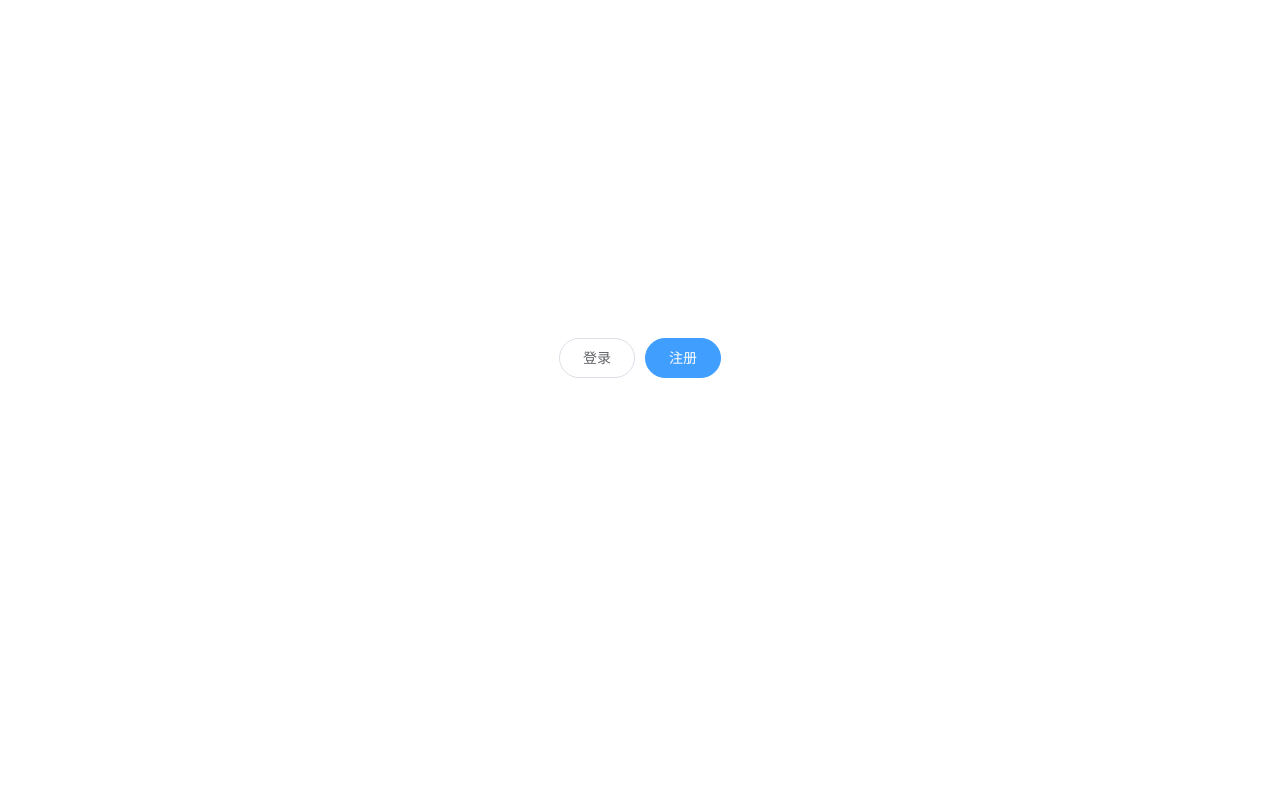
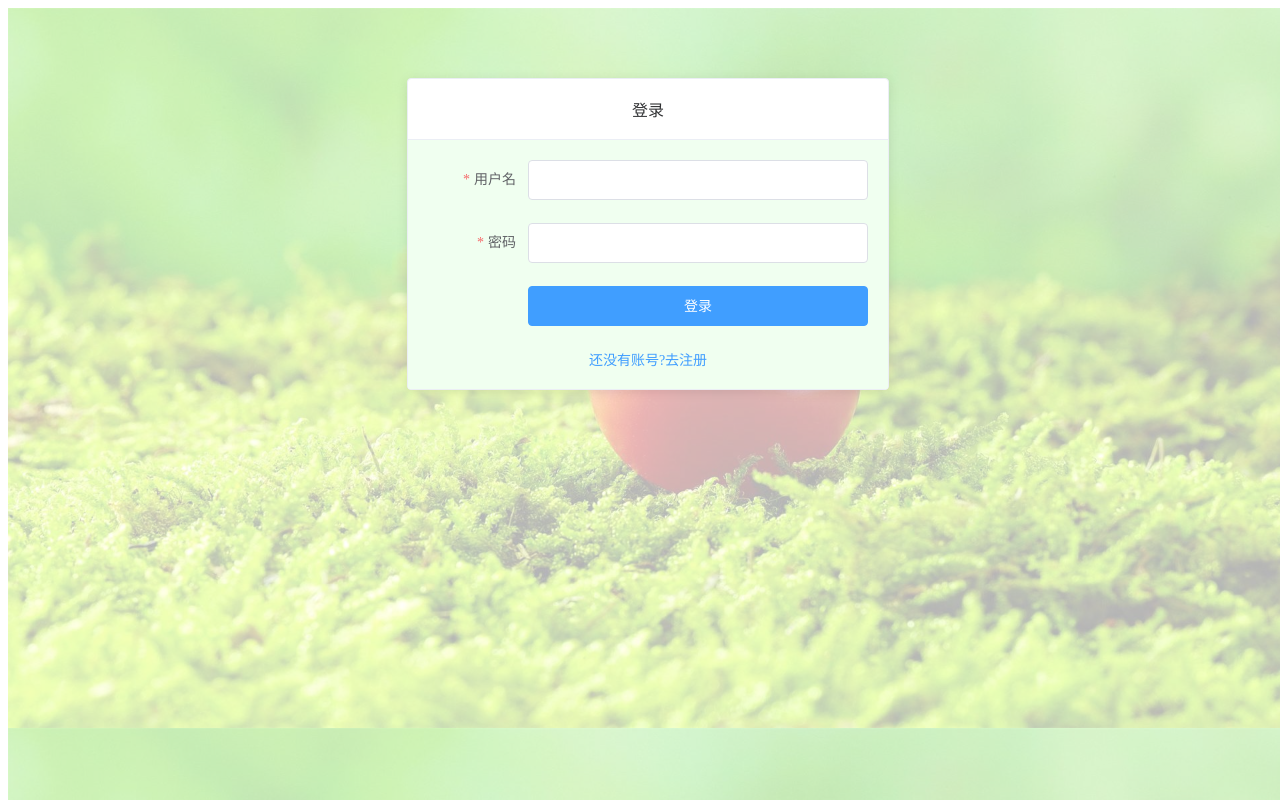
Before and after one commit to DearCaat/movie_recommend, a Vue app: page / in a window 1280 px wide. Built offline with nearby package versions, Linux system fonts and the light colour scheme.

Commit message:
Add files via upload

```diff
--- a/src/views/Register.vue
+++ b/src/views/Register.vue
@@ -13,8 +13,8 @@
   <el-form-item label="密码" prop="password">
     <el-input type="password" v-model="ruleForm.password"></el-input>
   </el-form-item>
-  <el-form-item label="确认密码" prop="password">
-    <el-input type="pwdconfirm" v-model="ruleForm.pwdconfirm"></el-input>
+  <el-form-item label="确认密码" prop="pwdconfirm">
+    <el-input type="passwordc" v-model="ruleForm.pwdconfirm"></el-input>
   </el-form-item>
   <el-form-item label="性别" prop="sex">
     <el-radio-group v-model="ruleForm.sex">
@@ -25,10 +25,29 @@
   <el-form-item label="年龄" prop="age">
     <el-input type="text" v-model="ruleForm.age"></el-input>
   </el-form-item>
+   <el-form-item label="是否管理员" prop="IsAdmin">
+    <el-radio-group v-model="ruleForm.IsAdmin">
+      <el-radio label="是"></el-radio>
+      <el-radio label="否"></el-radio>
+    </el-radio-group>
+  </el-form-item>
+    <el-form-item label="标签" prop="type">
+    <el-checkbox-group v-model="ruleForm.type">
+      <el-checkbox label="惊悚" name="type"></el-checkbox>
+      <el-checkbox label="悬疑" name="type"></el-checkbox>
+      <el-checkbox label="战争" name="type"></el-checkbox>
+      <el-checkbox label="恐怖" name="type"></el-checkbox>
+      <el-checkbox label="奇幻" name="type"></el-checkbox>
+      <el-checkbox label="喜剧" name="type"></el-checkbox>
+      <el-checkbox label="科幻" name="type"></el-checkbox>
+    </el-checkbox-group>
+  </el-form-item>
+
   <el-form-item>
     <el-button style="width:100%" type="primary" @click="submitForm('ruleForm')">立即创建</el-button>
   </el-form-item>
 </el-form>
+<el-link type="primary" id="goregister" href="/">已经有有账号?去登录</el-link>
 </el-card>
 </div>
 
@@ -37,6 +56,7 @@
 
 <script>
   export default {
+    name:"Register",
     data() {
       return {
         ruleForm: {
@@ -44,24 +64,43 @@
           password: '',
           pwdconfirm:'',
           sex: '',
-          age:''
+          age:'',
+          IsAdmin:'',
+          type:[],
         },
         rules:{
          username: [
-            { required: true, message: '请输入活动名称', trigger: 'blur' },
-            { min: 3, max: 5, message: '长度在 3 到 5 个字符', trigger: 'blur' }
+            { required: true, message: '请输入用户名', trigger: 'blur' },
+            { min: 1, max: 15, message: '用户名应在1-15个字符内', trigger: 'blur' }
           ],
           password: [
-            { required: true, message: '请选择活动区域', trigger: 'change' }
+            { required: true, message: '请输入密码', trigger: 'blur' }
           ],
           pwdconfirm: [
-            { required: true, message: '请选择活动区域', trigger: 'change' }
+            { required: true, message: '请确认密码', trigger: 'blur' }
+            ,{validator:(rule,value,callback)=>{
+            if(value==''){
+            callback(new Error('请再次输入密码'))
+            }else if(value!==this.ruleForm.password){
+            callback(new Error('两次输入密码不一致'))
+            }else{
+            callback( )
+            }
+            },
+            trigger:'blur'
+             }
           ],
           sex: [
-            { required: true, message: '请选择活动资源', trigger: 'change ' }
+            { required: true, message: '请选择性别', trigger: 'change ' }
           ],
           age: [
-            { required: true, message: '请填写活动形式', trigger: 'blur' }
+            { required: true, message: '请填写年龄', trigger: 'blur' }
+          ],
+          IsAdmin: [
+            { required: true, message: '请选择用户类型', trigger: 'change ' }
+          ],
+           type: [
+            { type: 'array', required: true, message: '请至少选择一个喜欢的电影类型', trigger: 'change' }
           ]
         }
 
@@ -72,6 +111,10 @@
         this.$refs[formName].validate((valid) => {
           if (valid) {
             alert('submit!');
+
+
+
+
           } else {
             console.log('error submit!!');
             return false;
@@ -85,7 +128,7 @@
     }
   }
 </script>
-<style>
+<style scope>
 .note::before{
  			content:"";
  			/*-webkit-filter: opacity(50%);
@@ -109,27 +152,12 @@
     font-size: 14px;
   }
 
-  .item {
-    margin-bottom: 18px;
-  }
-
-  .clearfix:before,
-  .clearfix:after {
-    display: table;
-    content: "";
-  }
-  .clearfix:after {
-    clear: both
-  }
 
   .box-card {
     width: 480px;
     opacity: 1;
     text-align: center;
-    margin: 100px auto;
-  }
-  .demo-ruleForm{
-    text-align: center;
+    margin: 70px auto;
   }
 
 
--- a/src/views/Start.vue
+++ b/src/views/Start.vue
@@ -1,26 +1,113 @@
 <template>
-   <div>
-     <div class="startlogin" align="center">
-      <el-button round>登录</el-button>
-      <el-button type="primary" round>注册</el-button>
-      </div>
-   </div>
 
+<div class="note" style="note">
+
+<el-card class="box-card" body-style="background-color:	#F0FFF0;">
+  <div slot="header" class="clearfix">
+    登录
+  </div>
+<el-form :model="ruleForm" :rules="rules" ref="ruleForm" label-width="100px" class="demo-ruleForm">
+  <el-form-item label="用户名" prop="username">
+    <el-input v-model="ruleForm.username"></el-input>
+  </el-form-item>
+<el-form-item  label="密码" prop="password">
+    <el-input type="password" v-model="ruleForm.password"></el-input>
+  </el-form-item>
+  <el-form-item>
+    <el-button style="width:100%;" type="primary" @click="submitForm('ruleForm')">登录</el-button>
+  </el-form-item>
+  <el-link type="primary" id="goregister" href="/Register">还没有账号?去注册</el-link>
+</el-form>
+</el-card>
+</div>
 </template>
+
+<script>
+  export default {
+     name:'Start',
+    data() {
+      return {
+        ruleForm: {
+          username: '',
+          password: ''
+        },
+        rules:{
+          username:[
+            {required:true,message:'请输入用户名',trigger:'blur'},
+            {min:1,max:15,message:"长度在1到15个字符",trigger:'blur'}
+          ],
+          password:[
+            {required:true,message:'请输入密码',trigger:'change '}
+          ]
+        }
+
+      };
+    },
+    methods: {
+      submitForm(formName) {
+        this.$refs[formName].validate((valid) => {
+          if (valid) {
+          alert('chenggong')
 
 
 
+          } else {
+            console.log('error submit!!');
+            return false;
+          }
+        });
+      },
+     cimsInputClick () {
+      window.location.href = '/Register'
+    }
+    }
+  }
+</script>
+<style scope>
+.note::before{
+ 			content:"";
+ 			/*-webkit-filter: opacity(50%);
+    		filter: opacity(50%); */
+    		background-image:url("../assets/images/bkg.jpg");
+    		opacity:0.3;
+ 			z-index:-1;
+ 			background-size:100%, 100%;
+ 			width:100%;
+ 			height:100%;
+ 			position:absolute;
+ 		}
+ 		.note{
+ 			position:fixed;
+ 				width:100%;
+ 			height:100%;
 
+ 		}
 
-<script>
-export default {
-    name:"Start"
-}
-</script>
+  .text {
+    font-size: 14px;
+  }
 
+  .item {
+    margin-bottom: 18px;
+  }
 
-<style scoped>
-.startlogin{
-   line-height: 700px;
-}
+  .clearfix:before,
+  .clearfix:after {
+    display: table;
+    content: "";
+  }
+  .clearfix:after {
+    clear: both
+  }
+
+  .box-card {
+    width: 480px;
+    opacity: 1;
+    text-align: center;
+    margin: 70px auto;
+  }
+  .demo-ruleForm{
+    text-align: center;
+  }
+
 </style>
```
Also changed, not shown: src/views/UserCenter.vue (added, +181 -0 lines), src/views/AdminCenter.vue (renamed from AdminCenter.vue), src/views/Comment.vue (renamed from Comment.vue), src/views/Userinfochange.vue (renamed from Userinfochange.vue).
